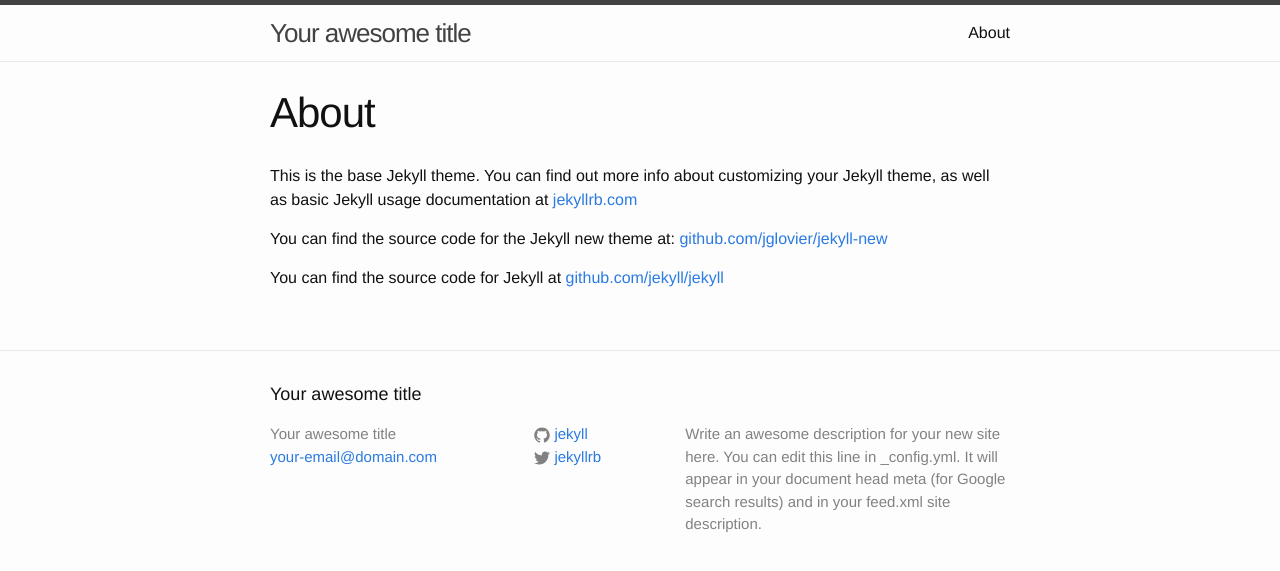
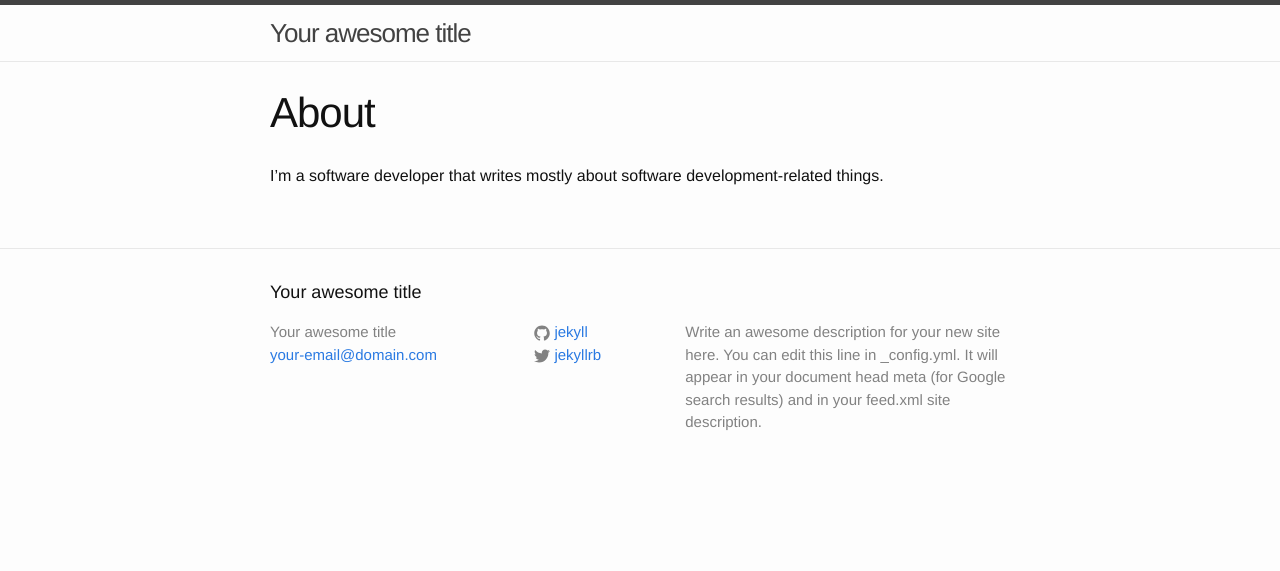
Before and after one commit to joshuaflanagan/blog, a Jekyll site: the page built from about.md, in a window 1280 px wide. Shown: the top 571 px of the page. Built offline with Jekyll 4.4.1, drawn with Linux system fonts in a browser that asks for light colours.

Commit message:
Hide unhelpful about page for now

```diff
--- a/_includes/header.html
+++ b/_includes/header.html
@@ -14,11 +14,11 @@
       </a>
 
       <div class="trigger">
-        {% for page in site.pages %}
-          {% if page.title %}
-          <a class="page-link" href="{{ page.url | prepend: site.baseurl }}">{{ page.title }}</a>
-          {% endif %}
-        {% endfor %}
+        <!--{% for page in site.pages %}-->
+          <!--{% if page.title %}-->
+          <!--<a class="page-link" href="{{ page.url | prepend: site.baseurl }}">{{ page.title }}</a>-->
+          <!--{% endif %}-->
+        <!--{% endfor %}-->
       </div>
     </nav>
 
--- a/about.md
+++ b/about.md
@@ -4,8 +4,4 @@ title: About
 permalink: /about/
 ---
 
-This is the base Jekyll theme. You can find out more info about customizing your Jekyll theme, as well as basic Jekyll usage documentation at [jekyllrb.com](http://jekyllrb.com/)
-
-You can find the source code for the Jekyll new theme at: [github.com/jglovier/jekyll-new](https://github.com/jglovier/jekyll-new)
-
-You can find the source code for Jekyll at [github.com/jekyll/jekyll](https://github.com/jekyll/jekyll)
+I'm a software developer that writes mostly about software development-related things.
```
